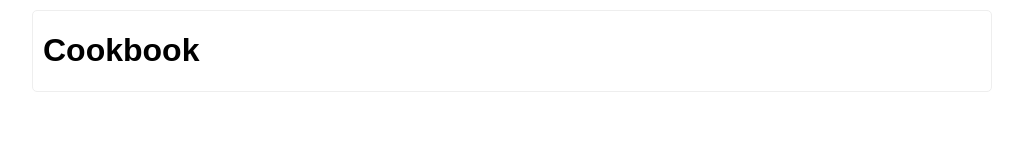
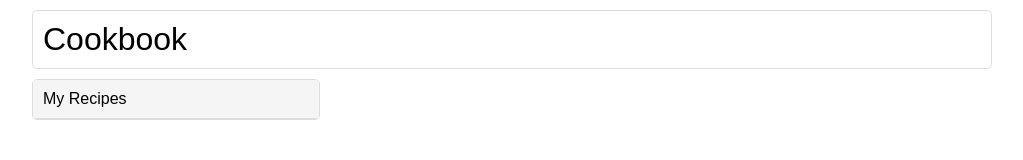
Before and after one commit to launchscout/campng-sf, a plain HTML site: page index.html in a window 1280 px wide. Shown: the whole page, without its empty margins (128-1151 px from the left). Drawn offline with nearby package versions, Linux system fonts and the light colour scheme.

Commit message:
Unify styles

```diff
--- a/app/css/application.css
+++ b/app/css/application.css
@@ -1,30 +1,65 @@
+*{
+  box-sizing: border-box;
+}
+
 body{
   width: 960px;
   margin: 10px auto;
 }
 
-.header{
-  border: 1px solid #eee;
-  border-radius: 5px;
-  padding: 0 10px;
+a{
+  text-decoration: none;
+  color: #428BCA;
 }
 
-.main{
-  clear: both;
+h1, h2, h3{
+  font-weight: normal;
+  margin-top: 0
 }
 
-.recipe-list li{
-  list-style: none;
+.header{
+  border: 1px solid #ddd;
+  border-radius: 5px;
+  padding: 10px;
+  margin-bottom: 10px;
 }
 
-/* Utilities */
+.header h1{
+  margin: 0;
+}
 
-.clearfix:before,
-.clearfix:after {
+.recipe-list{
+  width: 30%;
+  float: left;
+  border: 1px solid #ddd;
+  border-radius: 5px;
+  overflow: hidden;
+}
+
+.recipe-list h2{
+  font-size: 16px;
+  padding: 10px;
+  margin: 0;
+  background: #F5F5F5;
+  border-bottom: 1px solid #ddd;
+}
+
+.recipe-list a{
+  display: block;
+  padding: 10px;
+  border-bottom: 1px solid #eee;
+}
+
+.recipe-list a:hover{
+  background: #F5F5F5;
+}
+
+.group:before,
+.group:after {
     content: " ";
     display: table;
 }
 
-.clearfix:after {
+.group:after {
     clear: both;
 }
--- a/index.html
+++ b/index.html
@@ -17,13 +17,14 @@
 
   <body>
     <div class="header">
-      <h1 class="header__title">Cookbook</h1>
+      <h1>Cookbook</h1>
     </div>
 
-    <div class="main">
-      <ul class="recipe-list" ng-controller="RecipesCtrl">
-        <li ng-repeat="recipe in recipes">{{recipe}}</li>
-      </ul>
+    <div class="group">
+      <nav class="recipe-list" ng-controller="RecipesCtrl">
+        <h2>My Recipes</h2>
+        <a ng-repeat="recipe in recipes" href="#">{{recipe}}</a>
+      </nav>
     </div>
   </body>
 </html>
```
